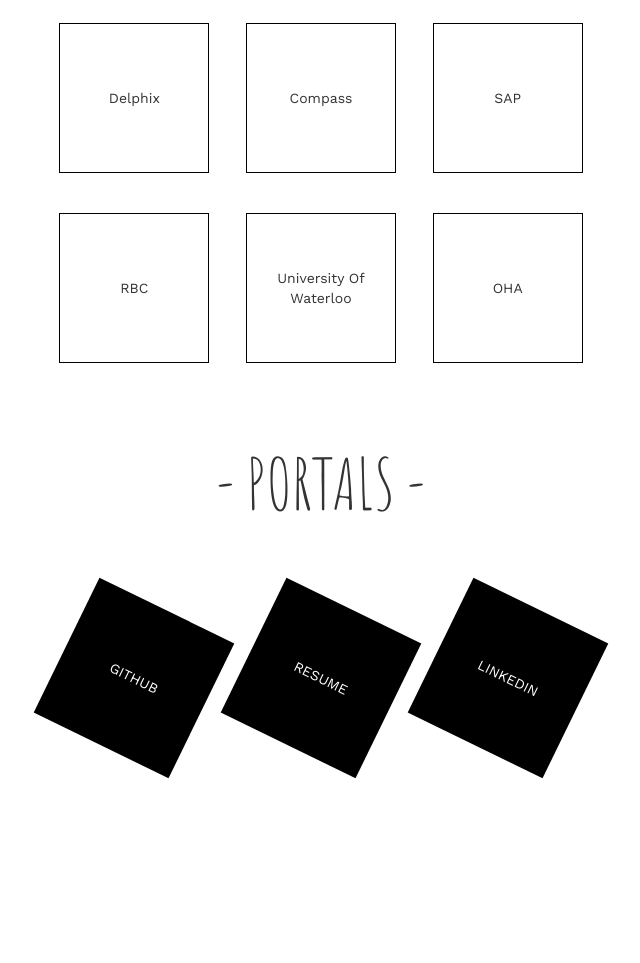
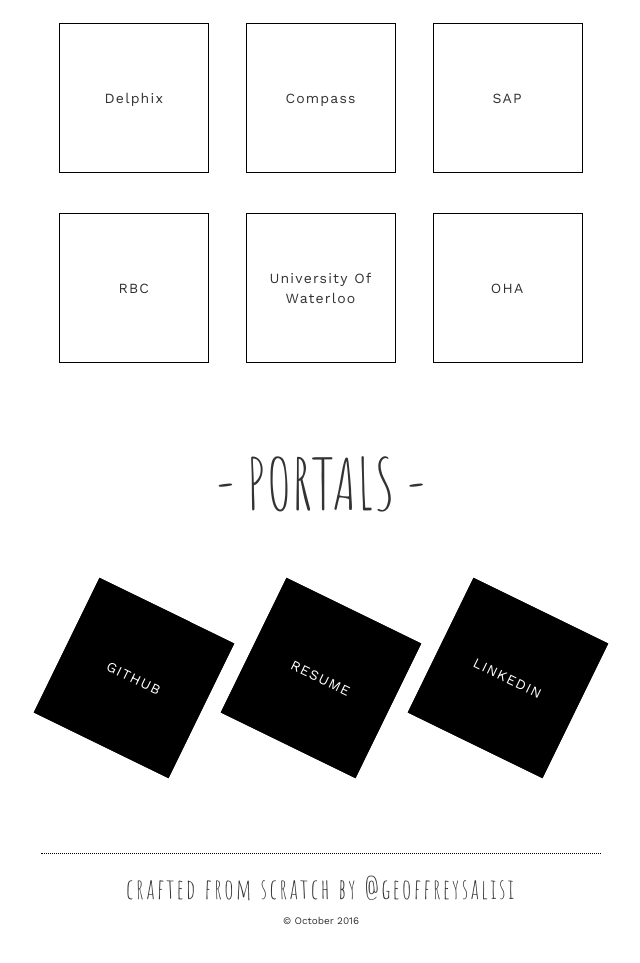
Before and after one commit to gsalisi/website, a plain HTML site: page index.html in a window 1280 px wide. Shown: the part 1657-2620 px from the top of the page, without its empty margins (319-959 px from the left). Before the commit the page ends 2470 px from the top, so only its background shows below. Drawn offline with nearby package versions, Linux system fonts and the light colour scheme.

Commit message:
added animations

```diff
--- a/css/main.css
+++ b/css/main.css
@@ -103,35 +103,61 @@
   .gs-bubble-wrapper {
     display: table;
     margin: 20px auto;
+    letter-spacing: 1.2px
   }
-
-    .gs-skill-bubble {
+    .gs-bubble {
       display: table-cell;
       vertical-align: middle;
       height: 150px;
       width: 150px;
-      border-radius: 75px;
-      border: 1px solid #000;
+      border: 1px solid black;
+      cursor: pointer;
+      transition: all .3s ease-out;
     }
 
-    .gs-work-bubble {
-      display: table-cell;
-      vertical-align: middle;
-      height: 150px;
-      width: 150px;
-      border: 1px solid #000;
+    .gs-skill-bubble {
+      border-radius: 75px;
+    }
+
+    .gs-skill-bubble:hover {
+      color: white;
+      background: black;
+      transform: rotate(360deg);
+    }
+
+    .gs-work-bubble:hover {
+      color: white;
+      background: black;
+      transform: translateY(-3px);
     }
 
     .gs-links-bubble {
-      display: table-cell;
-      vertical-align: middle;
-      height: 150px;
-      width: 150px;
       background: black;
       color: white;
       transform: rotate(26deg);
     }
 
+    .gs-links-bubble:hover {
+      color: black;
+      background: white;
+      transform: rotate(20deg);
+    }
+
+.gs-footer {
+  margin-top: 80px;
+}
+  .gs-footer-note {
+    font-family: 'Amatic SC', cursive;
+    font-size: 2em;
+    border-top: 1px black dotted;
+    padding-top: 15px;
+    letter-spacing: 2px;
+  }
+
+  .gs-footer-note-2 {
+    font-size: 10px;
+    margin-top: 5px;
+  }
 /* Break Title Style */
 
 // .break {
--- a/index.html
+++ b/index.html
@@ -67,21 +67,21 @@
           <div class="row">
             <div class="col-md-4">
               <div class="gs-bubble-wrapper">
-                <div class="gs-skill-bubble">
+                <div class="gs-skill-bubble gs-bubble">
                   ANGULARJS
                 </div>
               </div>
             </div>
             <div class="col-md-4">
               <div class="gs-bubble-wrapper">
-                <div class="gs-skill-bubble">
+                <div class="gs-skill-bubble gs-bubble">
                    JAVASCRIPT
                 </div>
               </div>
             </div>
             <div class="col-md-4">
               <div class="gs-bubble-wrapper">
-                <div class="gs-skill-bubble">
+                <div class="gs-skill-bubble gs-bubble">
                    CSS
                 </div>
               </div>
@@ -90,21 +90,21 @@
           <div class="row">
             <div class="col-md-4">
               <div class="gs-bubble-wrapper">
-                <div class="gs-skill-bubble">
+                <div class="gs-skill-bubble gs-bubble">
                    HTML
                 </div>
               </div>
             </div>
             <div class="col-md-4">
               <div class="gs-bubble-wrapper">
-                <div class="gs-skill-bubble">
+                <div class="gs-skill-bubble gs-bubble">
                    JAVA
                 </div>
               </div>
             </div>
             <div class="col-md-4">
               <div class="gs-bubble-wrapper">
-                <div class="gs-skill-bubble">
+                <div class="gs-skill-bubble gs-bubble">
                    FULLSTACK WEB
                 </div>
               </div>
@@ -123,21 +123,21 @@
           <div class="row">
             <div class="col-md-4">
               <div class="gs-bubble-wrapper">
-                <div class="gs-work-bubble">
+                <div class="gs-work-bubble gs-bubble">
                    Delphix
                 </div>
               </div>
             </div>
             <div class="col-md-4">
               <div class="gs-bubble-wrapper">
-                <div class="gs-work-bubble">
+                <div class="gs-work-bubble gs-bubble">
                    Compass
                 </div>
               </div>
             </div>
             <div class="col-md-4">
               <div class="gs-bubble-wrapper">
-                <div class="gs-work-bubble">
+                <div class="gs-work-bubble gs-bubble">
                    SAP
                 </div>
               </div>
@@ -146,21 +146,21 @@
           <div class="row">
             <div class="col-md-4">
               <div class="gs-bubble-wrapper">
-                <div class="gs-work-bubble">
+                <div class="gs-work-bubble gs-bubble">
                    RBC
                 </div>
               </div>
             </div>
             <div class="col-md-4">
               <div class="gs-bubble-wrapper">
-                <div class="gs-work-bubble">
+                <div class="gs-work-bubble gs-bubble">
                   University Of Waterloo
                 </div>
               </div>
             </div>
             <div class="col-md-4">
               <div class="gs-bubble-wrapper">
-                <div class="gs-work-bubble">
+                <div class="gs-work-bubble gs-bubble">
                    OHA
                 </div>
               </div>
@@ -179,21 +179,21 @@
           <div class="row">
             <div class="col-md-4">
               <div class="gs-bubble-wrapper">
-                <div class="gs-links-bubble">
+                <div class="gs-links-bubble gs-bubble">
                   GITHUB
                 </div>
               </div>
             </div>
             <div class="col-md-4">
               <div class="gs-bubble-wrapper">
-                <div class="gs-links-bubble">
+                <div class="gs-links-bubble gs-bubble">
                    RESUME
                 </div>
               </div>
             </div>
             <div class="col-md-4">
               <div class="gs-bubble-wrapper">
-                <div class="gs-links-bubble">
+                <div class="gs-links-bubble gs-bubble">
                    LINKEDIN
                 </div>
               </div>
@@ -201,6 +201,15 @@
           </div>
         </div>
         <!-- END OF LINKS -->
+        <!-- FOOTER -->
+        <div class="row gs-row gs-footer">
+          <div class="gs-footer-note">
+            crafted from scratch by @geoffreysalisi
+          </div>
+          <div class="gs-footer-note-2">
+            &copy; October 2016
+          </div>
+        </div>
       </div>
     </div>
 
```
